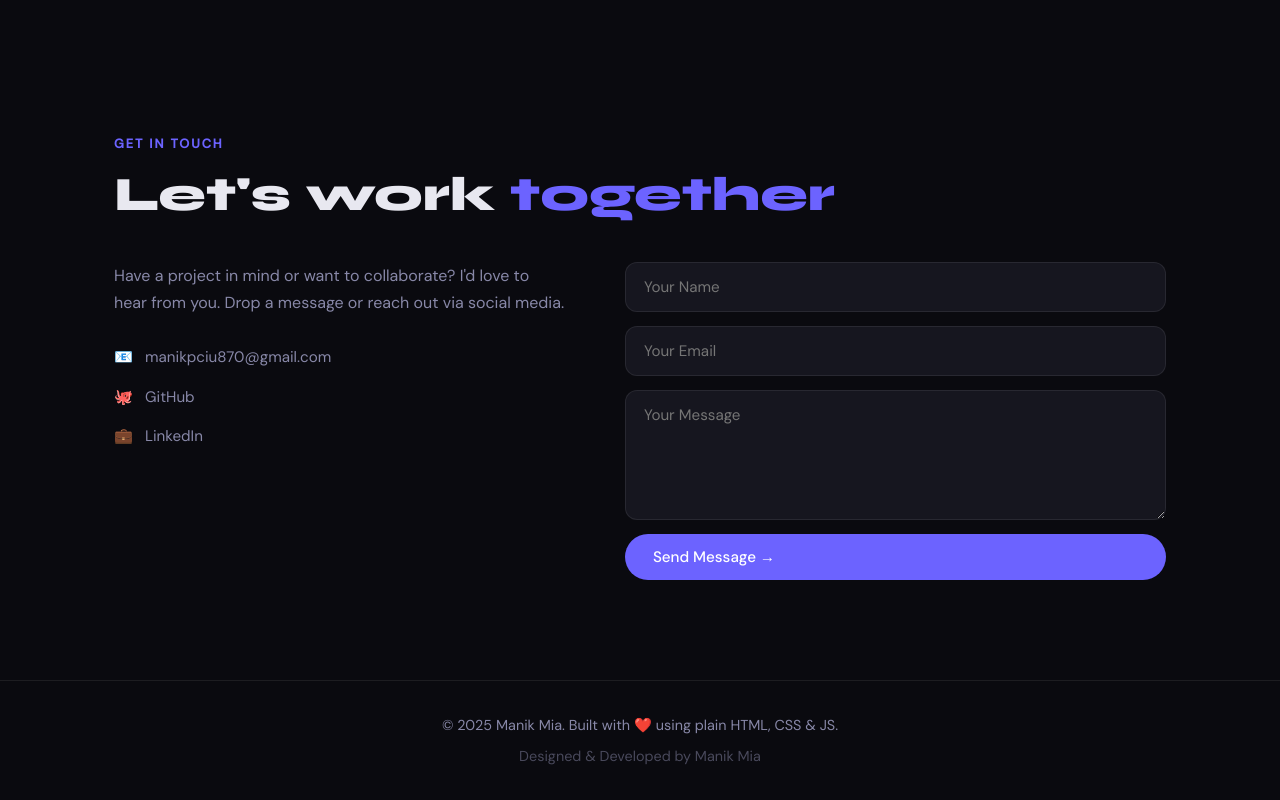
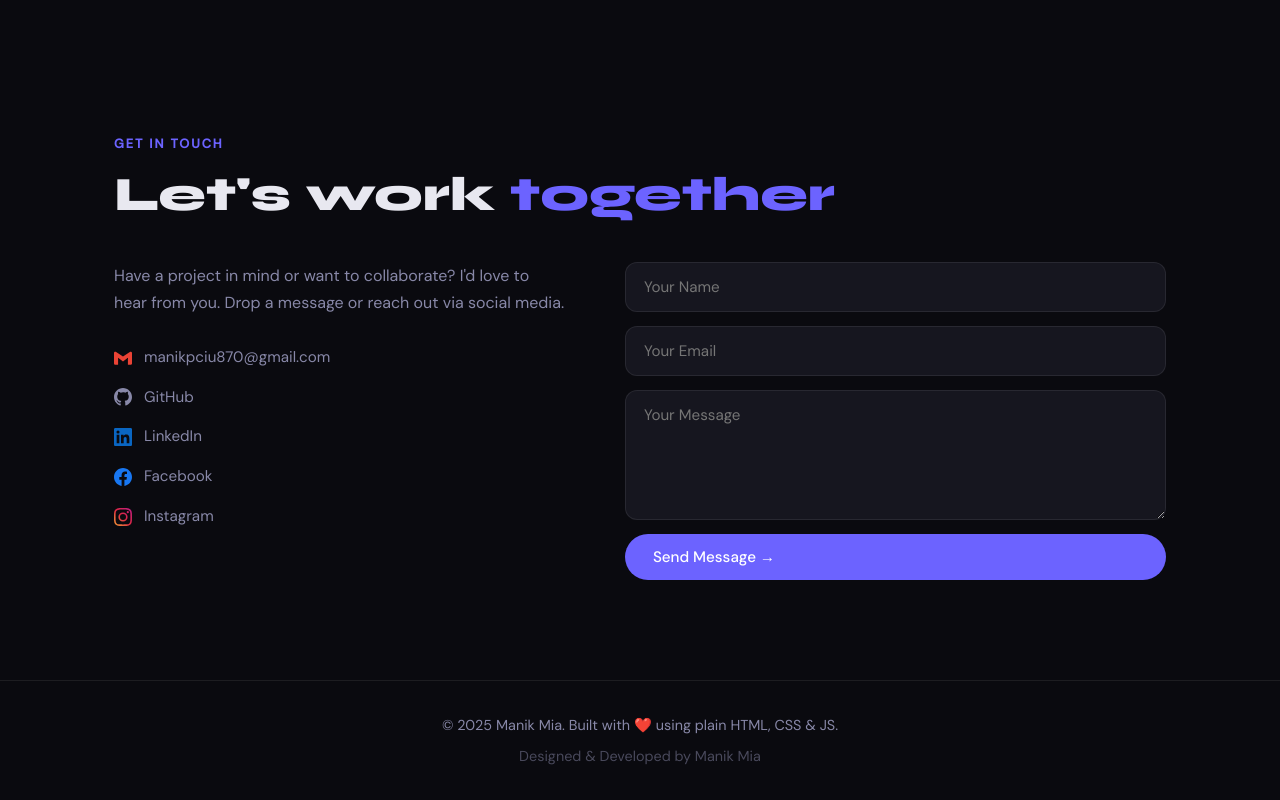
Before and after one commit to manikpciu/Portfolio, a website built with Vite: page portfolio/index.html in a window 1280 px wide. Shown: the part 4196-4996 px from the top of the page. Built offline with nearby package versions, Linux system fonts and the light colour scheme.

Commit message:
added all 5 social links with logos

```diff
--- a/portfolio/index.html
+++ b/portfolio/index.html
@@ -374,13 +374,24 @@
           <p>Have a project in mind or want to collaborate? I'd love to hear from you. Drop a message or reach out via social media.</p>
           <div class="contact-links">
   <a href="mailto:manikpciu870@gmail.com" class="contact-item">
-              <span>📧</span> manikpciu870@gmail.com
+    <svg width="18" height="18" viewBox="0 0 24 24" fill="#EA4335"><path d="M24 5.457v13.909c0 .904-.732 1.636-1.636 1.636h-3.819V11.73L12 16.64l-6.545-4.91v9.273H1.636A1.636 1.636 0 010 19.366V5.457c0-.9.732-1.636 1.636-1.636h.749L12 10.09l9.615-6.269h.749A1.636 1.636 0 0124 5.457z"/></svg>
+    manikpciu870@gmail.com
   </a>
   <a href="https://github.com/manikpciu" target="_blank" class="contact-item">
-              <span>🐙</span> GitHub
+    <svg width="18" height="18" viewBox="0 0 24 24" fill="currentColor"><path d="M12 0C5.374 0 0 5.373 0 12c0 5.302 3.438 9.8 8.207 11.387.599.111.793-.261.793-.577v-2.234c-3.338.726-4.033-1.416-4.033-1.416-.546-1.387-1.333-1.756-1.333-1.756-1.089-.745.083-.729.083-.729 1.205.084 1.839 1.237 1.839 1.237 1.07 1.834 2.807 1.304 3.492.997.107-.775.418-1.305.762-1.604-2.665-.305-5.467-1.334-5.467-5.931 0-1.311.469-2.381 1.236-3.221-.124-.303-.535-1.524.117-3.176 0 0 1.008-.322 3.301 1.23A11.509 11.509 0 0112 5.803c1.02.005 2.047.138 3.006.404 2.291-1.552 3.297-1.23 3.297-1.23.653 1.653.242 2.874.118 3.176.77.84 1.235 1.911 1.235 3.221 0 4.609-2.807 5.624-5.479 5.921.43.372.823 1.102.823 2.222v3.293c0 .319.192.694.801.576C20.566 21.797 24 17.3 24 12c0-6.627-5.373-12-12-12z"/></svg>
+    GitHub
   </a>
   <a href="https://linkedin.com/in/manikmia" target="_blank" class="contact-item">
-              <span>💼</span> LinkedIn
+    <svg width="18" height="18" viewBox="0 0 24 24" fill="#0A66C2"><path d="M20.447 20.452h-3.554v-5.569c0-1.328-.027-3.037-1.852-3.037-1.853 0-2.136 1.445-2.136 2.939v5.667H9.351V9h3.414v1.561h.046c.477-.9 1.637-1.85 3.37-1.85 3.601 0 4.267 2.37 4.267 5.455v6.286zM5.337 7.433a2.062 2.062 0 01-2.063-2.065 2.064 2.064 0 112.063 2.065zm1.782 13.019H3.555V9h3.564v11.452zM22.225 0H1.771C.792 0 0 .774 0 1.729v20.542C0 23.227.792 24 1.771 24h20.451C23.2 24 24 23.227 24 22.271V1.729C24 .774 23.2 0 22.222 0h.003z"/></svg>
+    LinkedIn
+  </a>
+  <a href="https://www.facebook.com/mdshahadatislam.manik.3" target="_blank" class="contact-item">
+    <svg width="18" height="18" viewBox="0 0 24 24" fill="#1877F2"><path d="M24 12.073c0-6.627-5.373-12-12-12s-12 5.373-12 12c0 5.99 4.388 10.954 10.125 11.854v-8.385H7.078v-3.47h3.047V9.43c0-3.007 1.792-4.669 4.533-4.669 1.312 0 2.686.235 2.686.235v2.953H15.83c-1.491 0-1.956.925-1.956 1.874v2.25h3.328l-.532 3.47h-2.796v8.385C19.612 23.027 24 18.062 24 12.073z"/></svg>
+    Facebook
+  </a>
+  <a href="https://www.instagram.com/mohammad_manik_15/" target="_blank" class="contact-item">
+    <svg width="18" height="18" viewBox="0 0 24 24" fill="url(#ig)"><defs><linearGradient id="ig" x1="0%" y1="100%" x2="100%" y2="0%"><stop offset="0%" style="stop-color:#f09433"/><stop offset="25%" style="stop-color:#e6683c"/><stop offset="50%" style="stop-color:#dc2743"/><stop offset="75%" style="stop-color:#cc2366"/><stop offset="100%" style="stop-color:#bc1888"/></linearGradient></defs><path d="M12 2.163c3.204 0 3.584.012 4.85.07 3.252.148 4.771 1.691 4.919 4.919.058 1.265.069 1.645.069 4.849 0 3.205-.012 3.584-.069 4.849-.149 3.225-1.664 4.771-4.919 4.919-1.266.058-1.644.07-4.85.07-3.204 0-3.584-.012-4.849-.07-3.26-.149-4.771-1.699-4.919-4.92-.058-1.265-.07-1.644-.07-4.849 0-3.204.013-3.583.07-4.849.149-3.227 1.664-4.771 4.919-4.919 1.266-.057 1.645-.069 4.849-.069zM12 0C8.741 0 8.333.014 7.053.072 2.695.272.273 2.69.073 7.052.014 8.333 0 8.741 0 12c0 3.259.014 3.668.072 4.948.2 4.358 2.618 6.78 6.98 6.98C8.333 23.986 8.741 24 12 24c3.259 0 3.668-.014 4.948-.072 4.354-.2 6.782-2.618 6.979-6.98.059-1.28.073-1.689.073-4.948 0-3.259-.014-3.667-.072-4.947-.196-4.354-2.617-6.78-6.979-6.98C15.668.014 15.259 0 12 0zm0 5.838a6.162 6.162 0 100 12.324 6.162 6.162 0 000-12.324zM12 16a4 4 0 110-8 4 4 0 010 8zm6.406-11.845a1.44 1.44 0 100 2.881 1.44 1.44 0 000-2.881z"/></svg>
+    Instagram
   </a>
 </div>
         </div>
```
Lines whose indentation alone changed are shown as unchanged.
